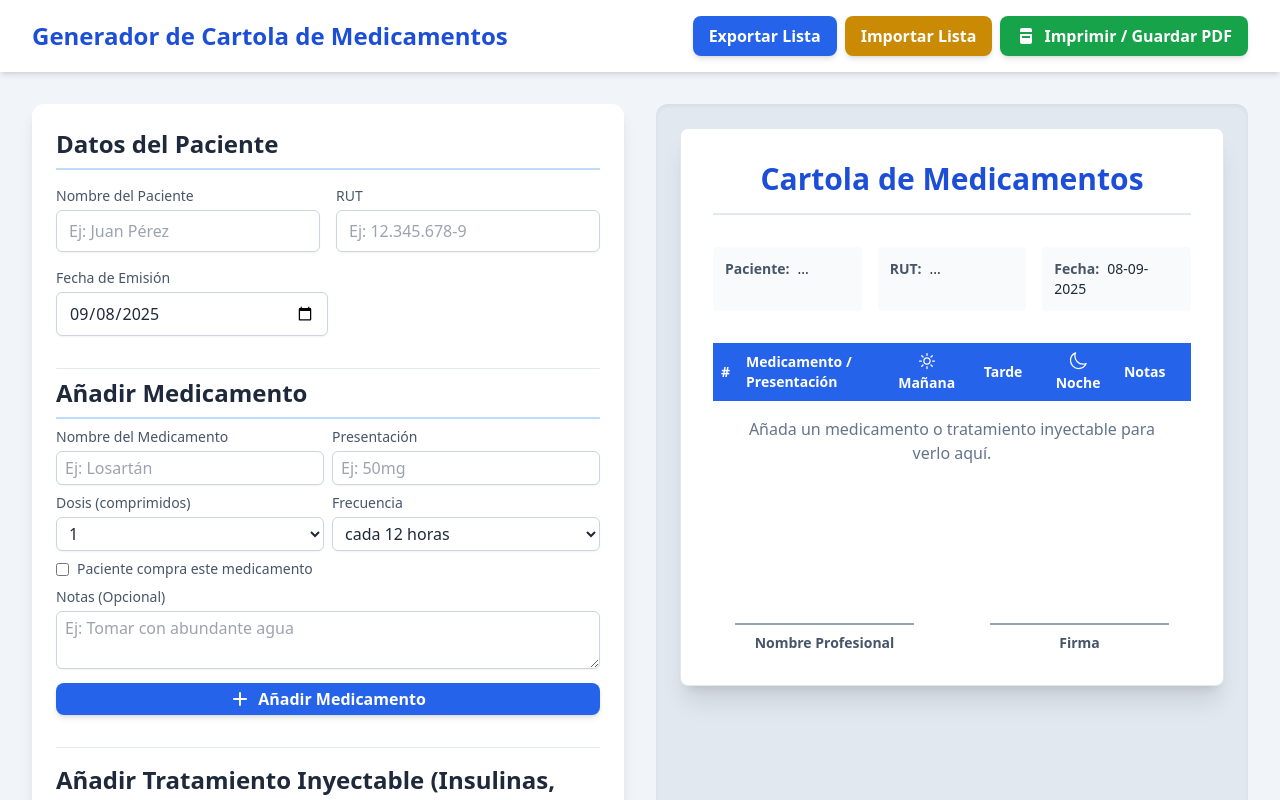
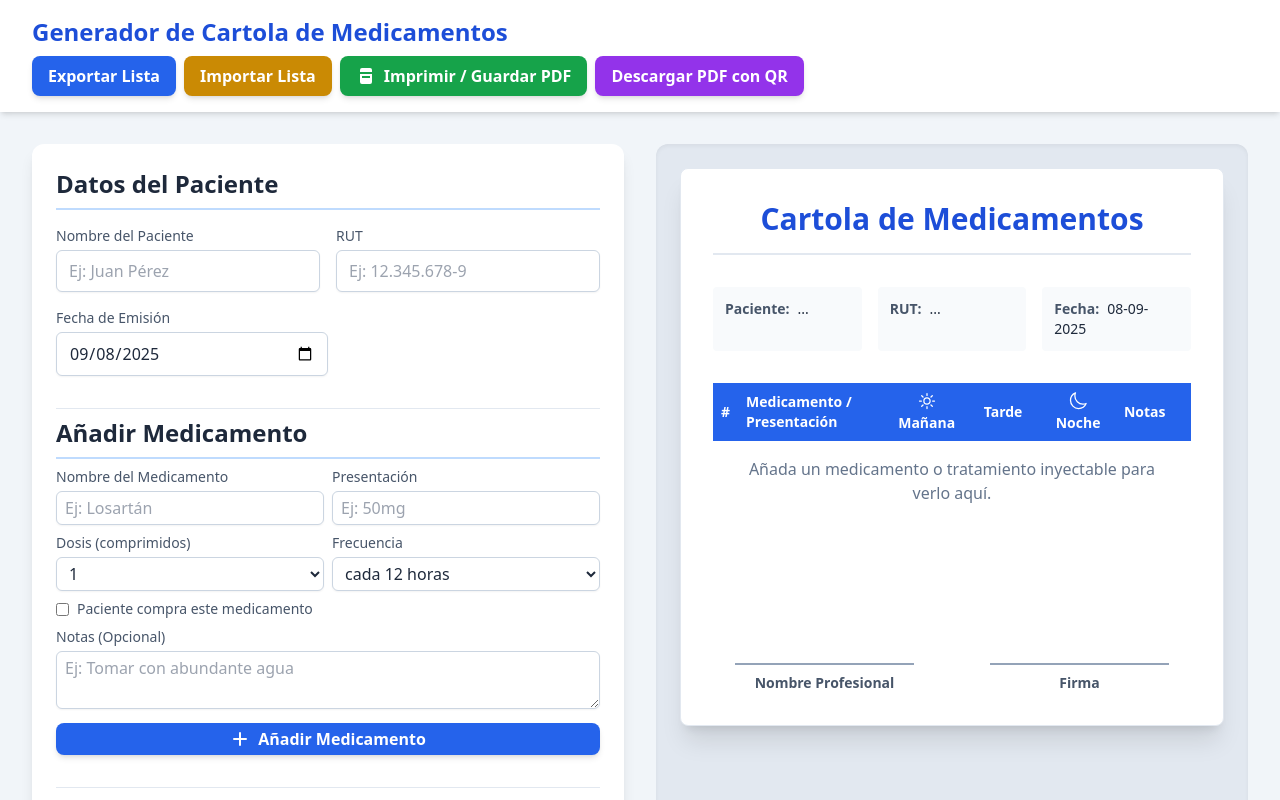
Before and after one commit to DanielOpazoD/Cartolamedicamentos, a React (Vite) app: page / in a window 1280 px wide. Shown: the top 800 px of the page. Built offline with nearby package versions, Linux system fonts and the light colour scheme.

Commit message:
feat: add QR download

```diff
--- a/App.tsx
+++ b/App.tsx
@@ -33,6 +33,7 @@ const App: React.FC = () => {
     const [medications, setMedications] = useState<Medication[]>([]);
     const [injectables, setInjectables] = useState<Injectable[]>([]);
     const [controlInfo, setControlInfo] = useState<ControlInfo>(initialControlInfo);
+    const [qrCodeUrl, setQrCodeUrl] = useState<string>('');
 
 
     const previewRef = useRef<HTMLDivElement>(null);
@@ -65,6 +66,32 @@ const App: React.FC = () => {
     const handlePrint = () => {
         window.print();
     };
+
+    const handleDownloadPdf = useCallback(async () => {
+        const element = previewRef.current;
+        if (!element) return;
+        const html2canvas = (await import('https://cdn.jsdelivr.net/npm/html2canvas@1.4.1/+esm')).default;
+        const { jsPDF } = await import('https://cdn.jsdelivr.net/npm/jspdf@2.5.1/+esm');
+        const QRCode = (await import('https://cdn.jsdelivr.net/npm/qrcode@1.5.3/+esm')).default;
+
+        const canvas = await html2canvas(element);
+        const imgData = canvas.toDataURL('image/png');
+        const pdf = new jsPDF('p', 'mm', 'a4');
+        const imgProps = pdf.getImageProperties(imgData);
+        const pdfWidth = pdf.internal.pageSize.getWidth();
+        const pdfHeight = (imgProps.height * pdfWidth) / imgProps.width;
+        pdf.addImage(imgData, 'PNG', 0, 0, pdfWidth, pdfHeight);
+        const pdfBlob = pdf.output('blob');
+        const pdfUrl = URL.createObjectURL(pdfBlob);
+
+        const qrDataUrl = await QRCode.toDataURL(pdfUrl);
+        setQrCodeUrl(qrDataUrl);
+
+        const link = document.createElement('a');
+        link.href = pdfUrl;
+        link.download = 'cartola.pdf';
+        link.click();
+    }, []);
 
     const fileInputRef = useRef<HTMLInputElement>(null);
 
@@ -124,6 +151,12 @@ const App: React.FC = () => {
                                 <path fillRule="evenodd" d="M6 2a2 2 0 00-2 2v2h12V4a2 2 0 00-2-2H6zm10 6H4v8a2 2 0 002 2h8a2 2 0 002-2V8zM6 10h8v2H6v-2z" clipRule="evenodd" />
                             </svg>
                             Imprimir / Guardar PDF
+                        </button>
+                        <button
+                            onClick={handleDownloadPdf}
+                            className="bg-purple-600 hover:bg-purple-700 text-white font-bold py-2 px-4 rounded-lg shadow-md transition-transform transform hover:scale-105"
+                        >
+                            Descargar PDF con QR
                         </button>
                     </div>
                 </div>
@@ -193,6 +226,12 @@ const App: React.FC = () => {
                 <div className="bg-slate-200 p-4 sm:p-6 rounded-xl shadow-inner flex items-start justify-center overflow-x-auto">
                    <div ref={previewRef} className="w-full">
                      <SchedulePreview patient={patient} medications={medications} injectables={injectables} controlInfo={controlInfo} />
+                     {qrCodeUrl && (
+                        <div className="mt-4 flex flex-col items-center gap-2" contentEditable={false}>
+                            <img src={qrCodeUrl} alt="QR del PDF" className="w-40 h-40" />
+                            <p className="text-sm text-slate-700">Escanea para descargar esta cartola</p>
+                        </div>
+                     )}
                    </div>
                 </div>
             </main>
```
